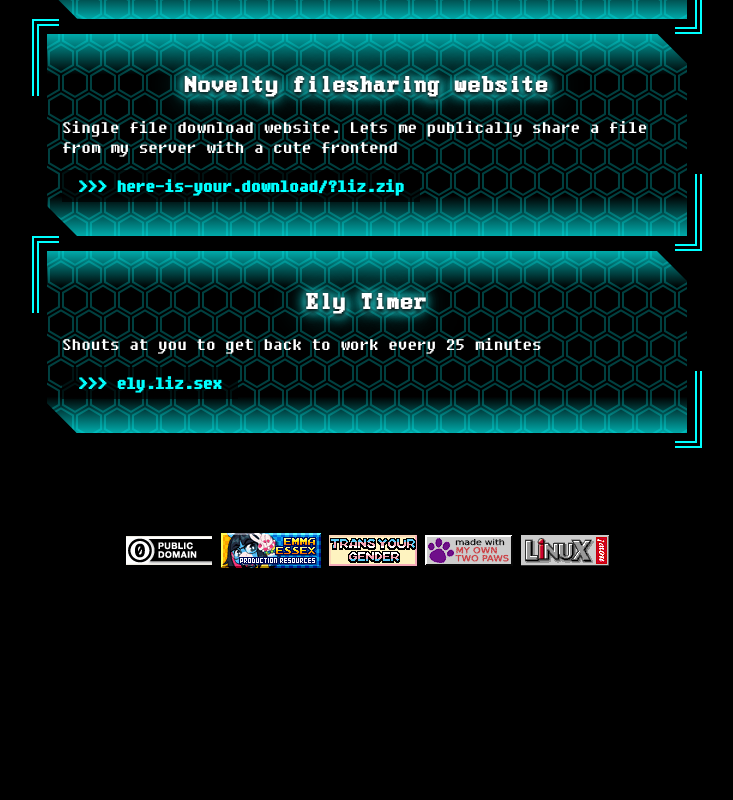
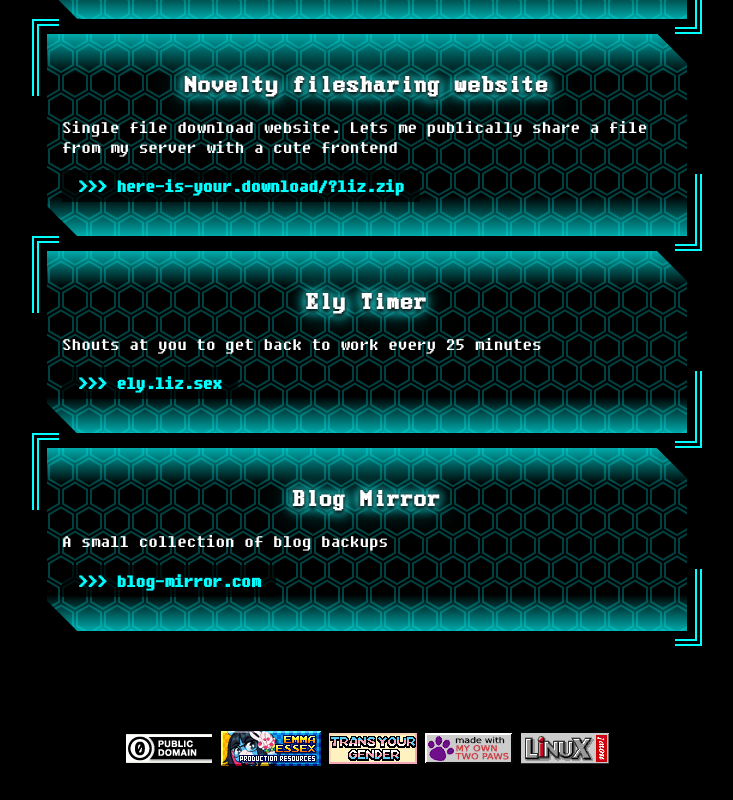
Before and after one commit to Liz-Lovelace/liz-homepage, a SvelteKit app: page / in a window 1280 px wide. Shown: the part 1121-1921 px from the top of the page, without its empty margins (273-1006 px from the left). Before the commit the page ends 1723 px from the top, so only its background shows below. Built offline with nearby package versions, Linux system fonts and the light colour scheme.

Commit message:
add blog mirror project

```diff
--- a/src/routes/+page.svelte
+++ b/src/routes/+page.svelte
@@ -87,6 +87,11 @@
     description="Shouts at you to get back to work every 25 minutes"
     link="https://ely.liz.sex"
   />
+  <ProjectCard
+    title="Blog Mirror"
+    description="A small collection of blog backups"
+    link="https://blog-mirror.com"
+  />
   <Buttons />
 </main>
 
```
